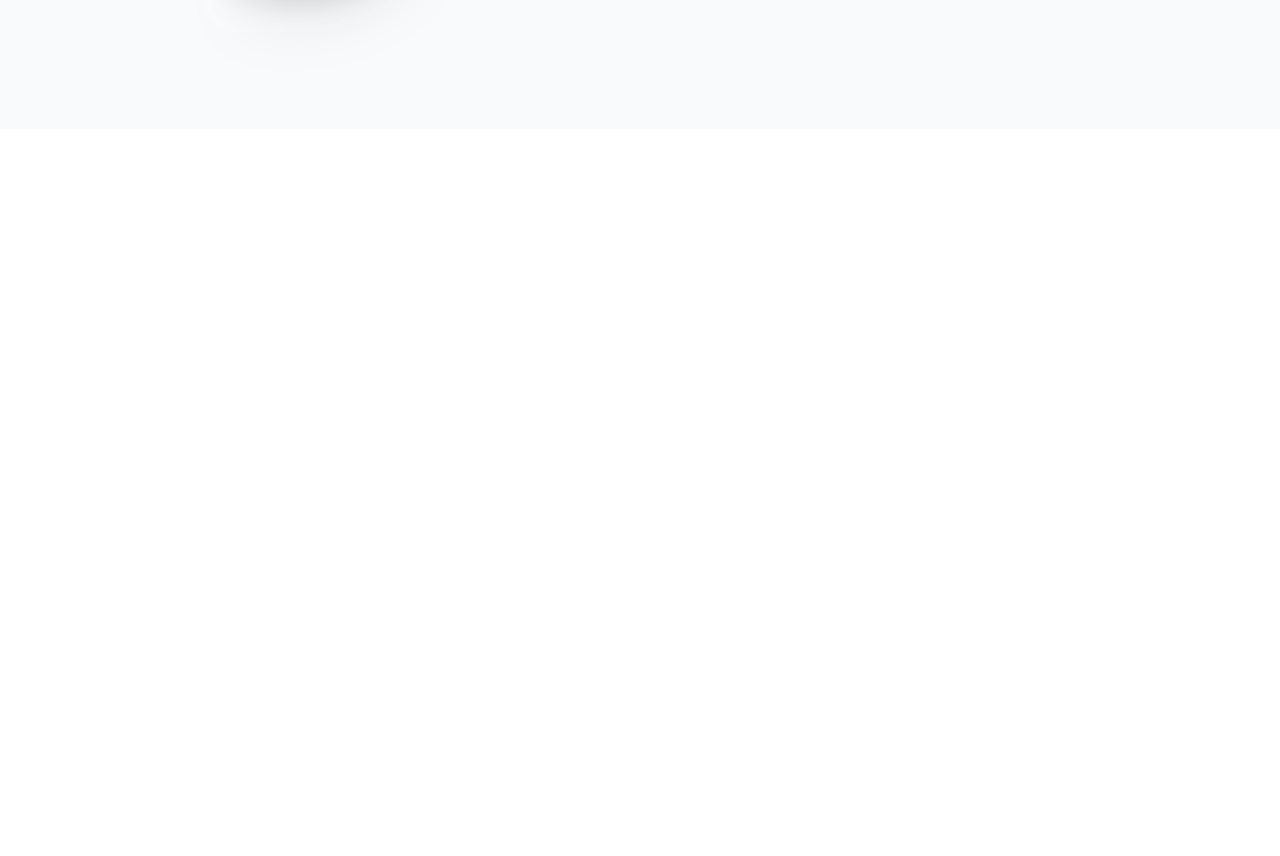
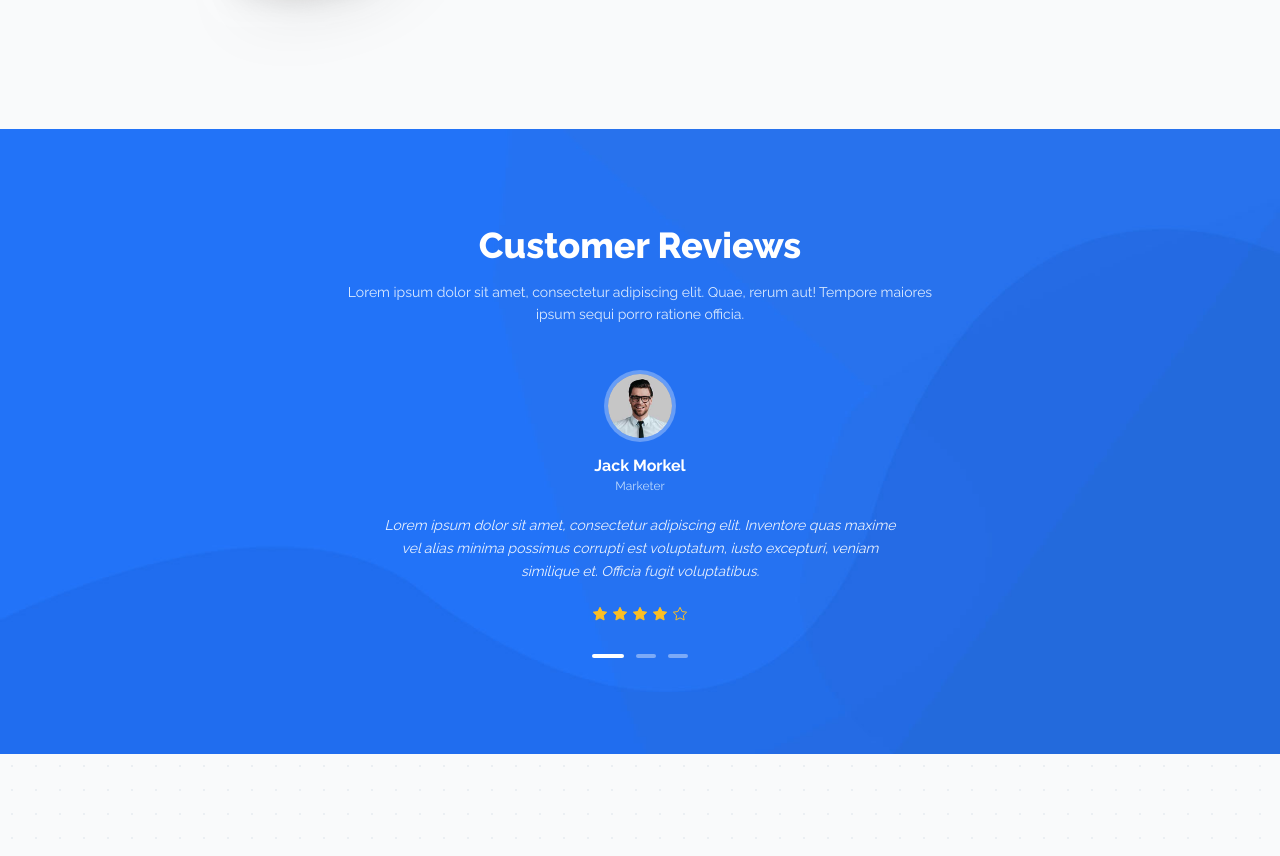
Before and after one commit to UmmeNahida/buten-watch, a Next.js app: page / in a window 1280 px wide. Shown: the part 4160-5016 px from the top of the page. Before the commit the page ends 4289 px from the top, so only its background shows below. Built offline with nearby package versions, Linux system fonts and the light colour scheme.

Commit message:
feat: add reviews, contact, and footer sections to homepage

```diff
--- a/app/page.tsx
+++ b/app/page.tsx
@@ -5,6 +5,9 @@
 import { DemoVideo } from "@/components/Shared/DemoVideo";
 import { CoreFeatures } from "@/components/Shared/CoreFeatures";
 import { WhyChoose } from "@/components/Shared/WhyChoose";
+import { Reviews } from "@/components/Shared/Reviews";
+import { Contact } from "@/components/Shared/Contact";
+import { Footer } from "@/components/Shared/Footer";
 
 export default function Home() {
   return (
@@ -16,6 +19,9 @@
       <DemoVideo />
       <CoreFeatures />
       <WhyChoose />
+      <Reviews />
+      <Contact />
+      <Footer />
     </>
   );
 }
```
